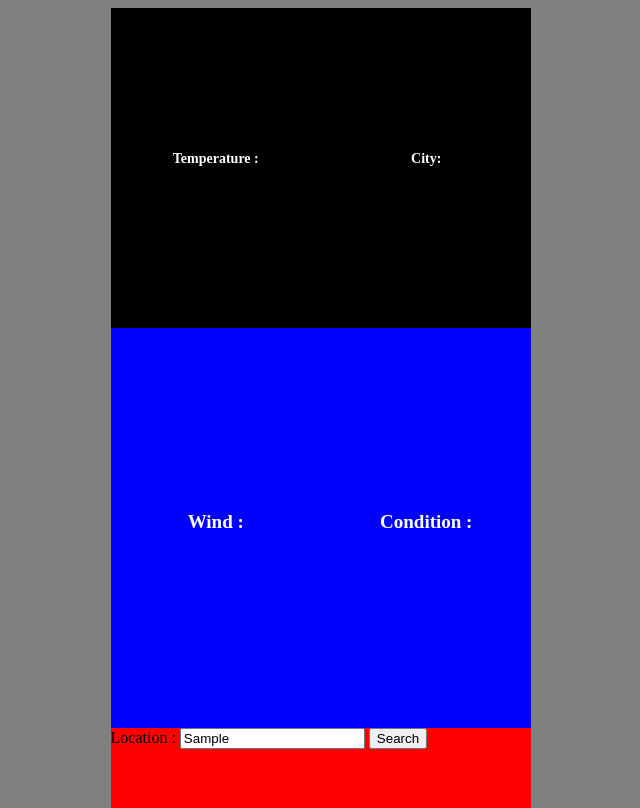
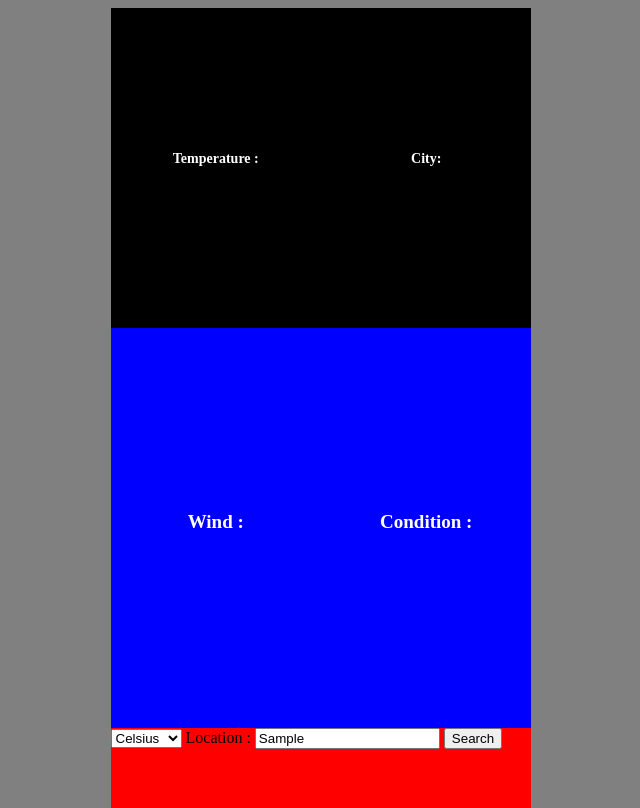
Before and after one commit to trox115/weather, a website with bundled scripts: page dist/index.html in a window 1280 px wide. Both pictures are taken after typing "Sample" into the empty fields and a click on the button "Search". Shown: the whole page, without its empty margins (319-959 px from the left). Built offline with nearby package versions, Linux system fonts and the light colour scheme; no server answers.

Commit message:
Added Celsius or fahrneit call

```diff
--- a/src/Api.js
+++ b/src/Api.js
@@ -1,5 +1,12 @@
-async function weatherApi(city) {
-  const baseUrl = `https://api.openweathermap.org/data/2.5/weather?q=${city}&appid=f8428a08b2b52c02fb71710a6f873f22`;
+async function weatherApi(city, unit) {
+  let baseUrl;
+  console.log('hello');
+  console.log(unit);
+  if (unit == 'Fahrneit') {
+    baseUrl = `https://api.openweathermap.org/data/2.5/weather?q=${city}&appid=f8428a08b2b52c02fb71710a6f873f22&units=imperial`;
+  } else {
+    baseUrl = `https://api.openweathermap.org/data/2.5/weather?q=${city}&appid=f8428a08b2b52c02fb71710a6f873f22&units=metric`;
+  }
   const response = await fetch(baseUrl, { mode: 'cors' });
   const data = await response.json();
   return data;
--- a/src/index.js
+++ b/src/index.js
@@ -2,8 +2,9 @@ import apiBackground from './backgroud';
 import weatherApi from './Api';
 
 const cit = 'Macedo de Cavaleiros';
-function getWeather(cit) {
-  weatherApi(cit).then((data) => {
+let cit2 = 'Fahrneit';
+function getWeather(cit, cit2) {
+  weatherApi(cit, cit2).then((data) => {
     const weather = data.weather[0].main;
     const temperature = data.main.temp;
     const wind = data.wind.speed;
@@ -19,12 +20,14 @@ function getWeather(cit) {
     apiBackground(weather);
   });
 }
-getWeather(cit);
+getWeather(cit, cit2);
 window.addEventListener('load', () => {
   const search = document.querySelector('#search');
   search.addEventListener('click', () => {
     const inputBox = document.querySelector('#city-name');
+    const selector = document.querySelector('.units');
     const text = inputBox.value;
-    getWeather(text);
+    cit2 = selector.value;
+    getWeather(text, cit2);
   });
 });
```
Also changed, not shown: dist/index.html, dist/main.js.
